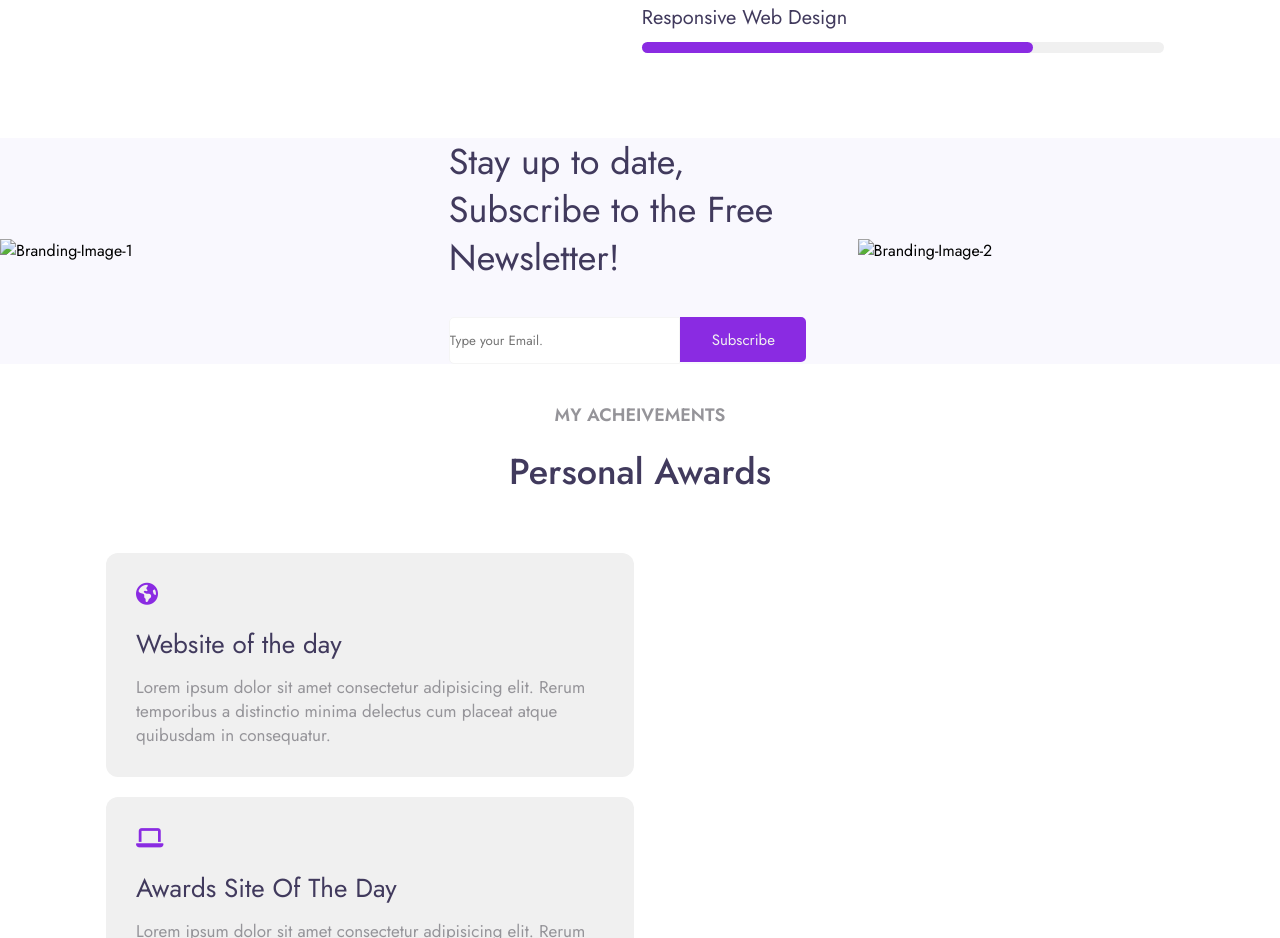
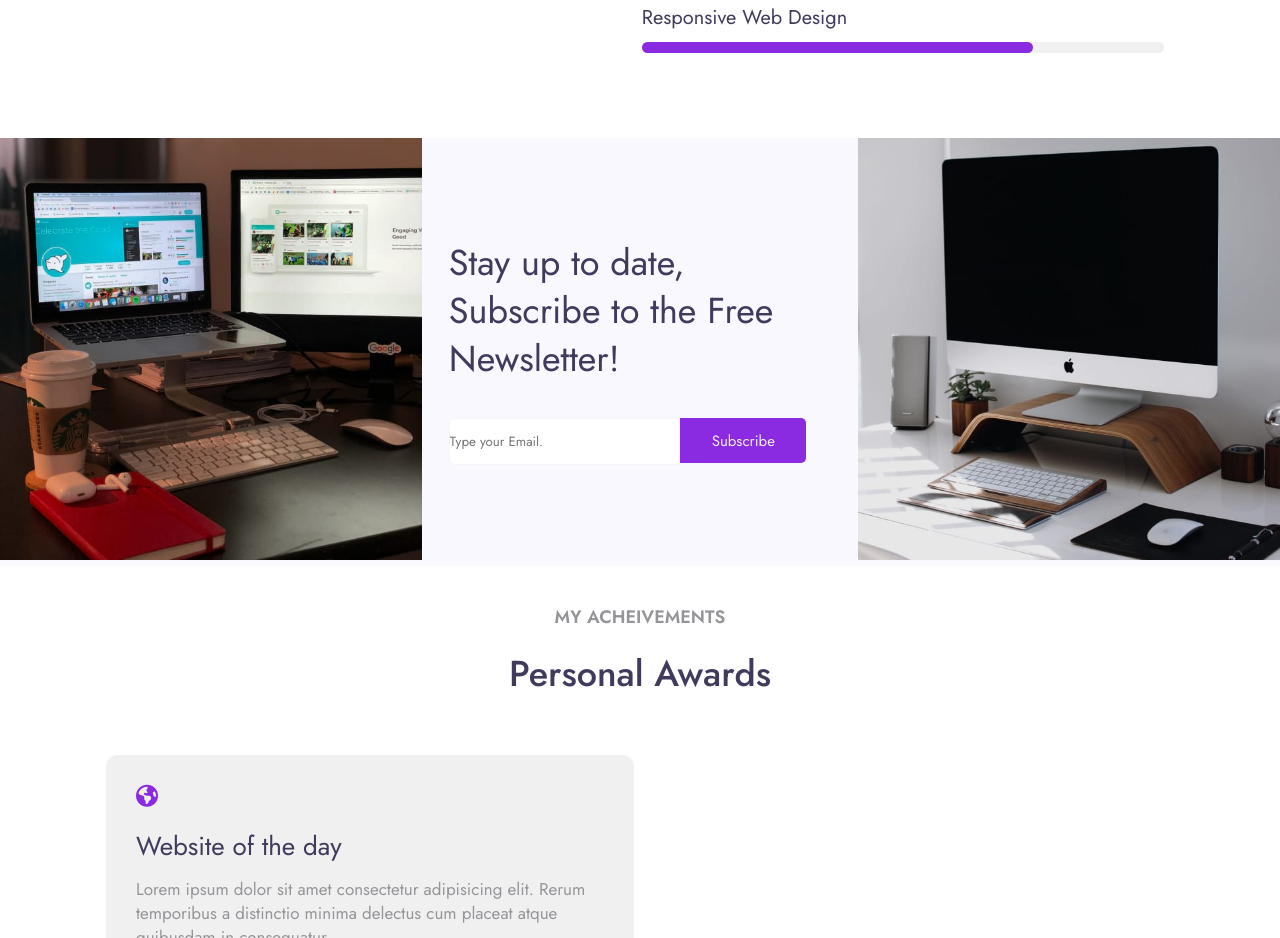
Before and after one commit to shamim-a/Alexander-Portfolio, a plain HTML site: page about.html in a window 1280 px wide. Shown: the part 1460-2398 px from the top of the page. Drawn offline with Linux system fonts and the light colour scheme.

Commit message:
About Page Correction

```diff
--- a/about.html
+++ b/about.html
@@ -181,7 +181,10 @@
     <!-- subscribe start  -->
     <section class="subscribe">
       <div class="subscribe-branding">
-        <img src="../Assignment-1/images/g5.jpg" alt="Branding-Image-1" />
+        <img
+          src="../Alexander-Portfolio/images/g5.jpg"
+          alt="Branding-Image-1"
+        />
       </div>
       <div class="subscribe-branding">
         <div class="subscribe-details">
@@ -194,7 +197,10 @@
         </div>
       </div>
       <div class="subscribe-branding">
-        <img src="../Assignment-1/images/g3.jpg" alt="Branding-Image-2" />
+        <img
+          src="../Alexander-Portfolio/images/g3.jpg"
+          alt="Branding-Image-2"
+        />
       </div>
     </section>
     <!-- subscribe end  -->
```
